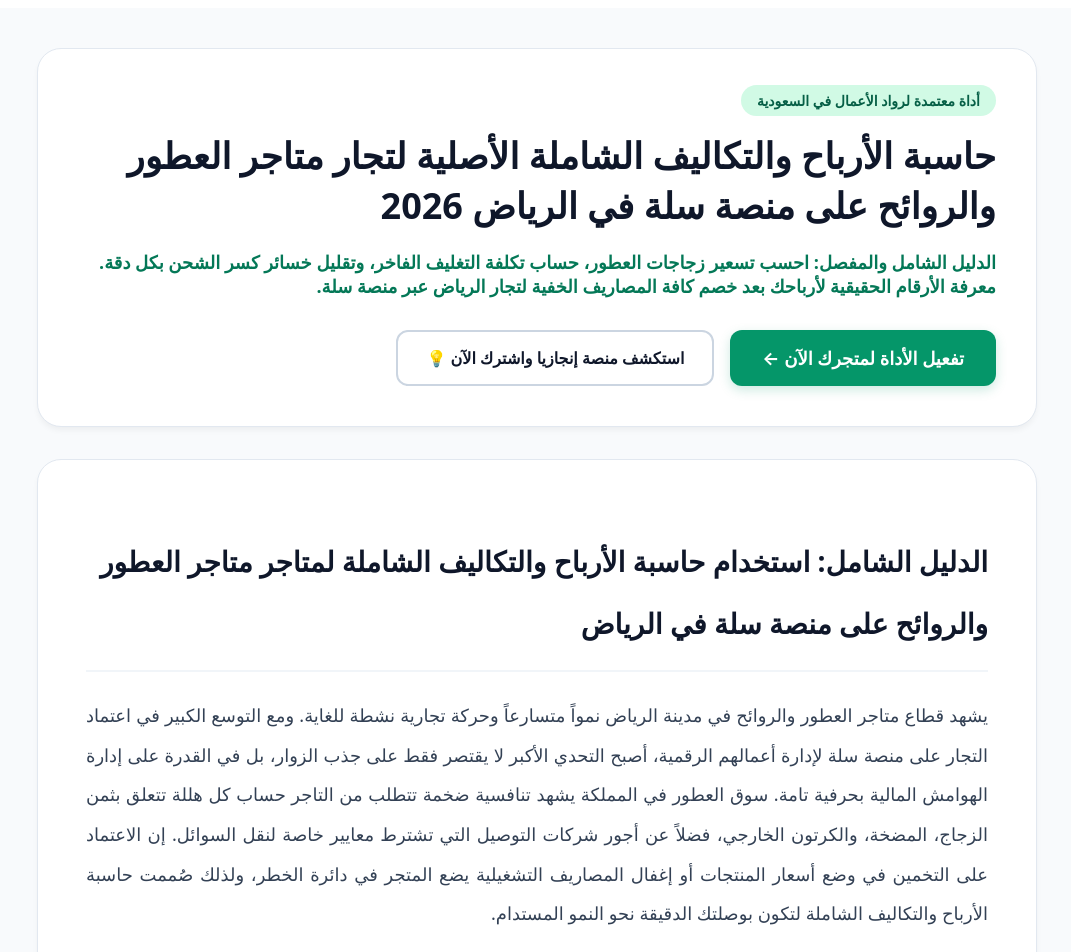
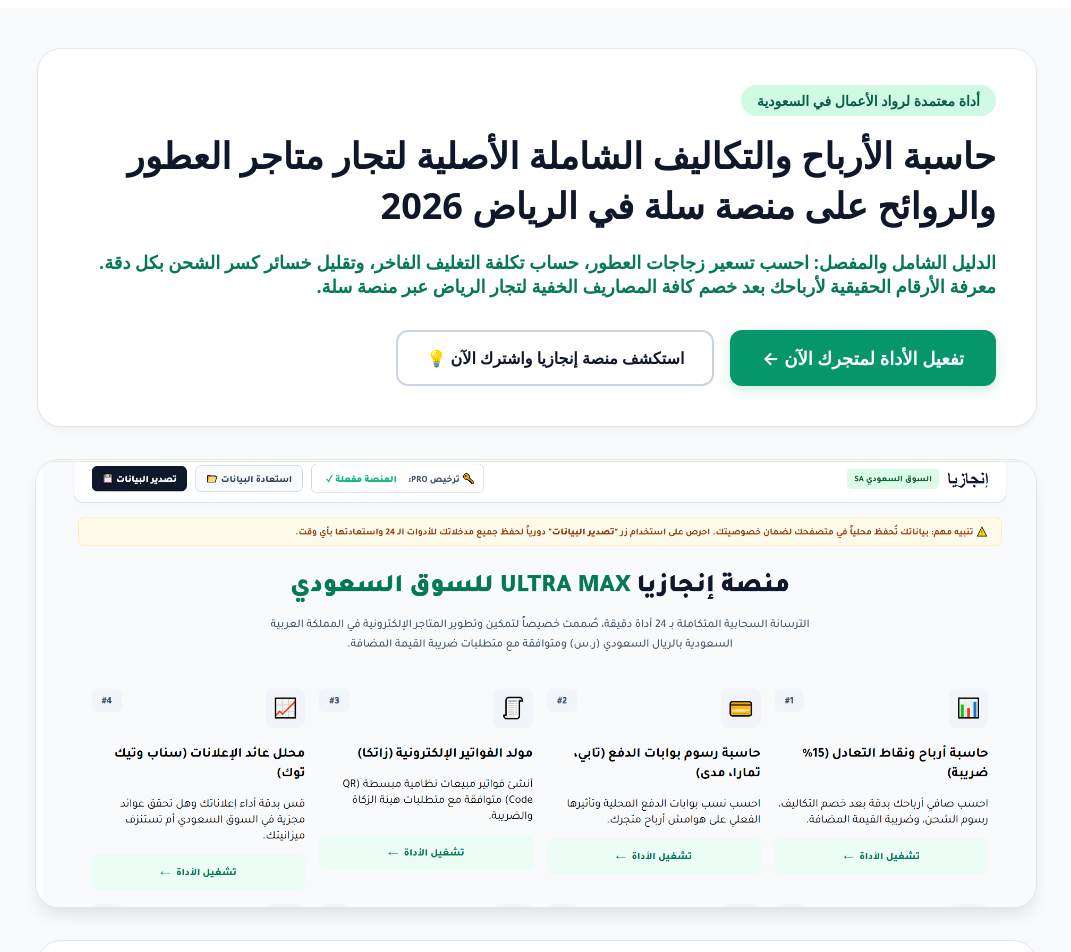
Before and after one commit to engaziasa-lang/engazia-app, a Next.js app: page /seo/1 in a window 1280 px wide. Shown: the top 952 px of the page, without its empty margins (103-1174 px from the left). Built offline with nearby package versions, Linux system fonts and the light colour scheme.

Commit message:
Update page.tsx

```diff
--- a/app/seo/[slug]/page.tsx
+++ b/app/seo/[slug]/page.tsx
@@ -13,7 +13,6 @@ export default async function ProgrammaticSeoPage({ params }: PageProps) {
 
   const pageData = generateSeoContent(slug);
 
-  // مصفوفة توليد 6 روابط ربط داخلي ذكية ومتنوعة لتقوية السيو
   const relatedLinks = [
     { title: "حاسبة أرباح متاجر العطور على سلة", href: "/seo/profit-salla-perfumes-riyadh" },
     { title: "حاسبة رسوم بوابات الدفع لمتاجر العبايات", href: "/seo/fees-zid-abaya-jeddah" },
@@ -39,17 +38,13 @@ export default async function ProgrammaticSeoPage({ params }: PageProps) {
             {pageData.subtitle}
           </p>
 
-          {/* أزرار اتخاذ القرار المزدوجة (Dual CTA Buttons) */}
           <div style={{ display: 'flex', flexWrap: 'wrap', gap: '16px', alignItems: 'center' }}>
-            {/* الزر الرئيسي لتفعيل الأداة الحالية */}
             <a
               href={pageData.actionUrl}
               style={{ display: 'inline-block', backgroundColor: '#059669', color: '#fff', padding: '16px 32px', borderRadius: '12px', fontWeight: 'bold', textDecoration: 'none', fontSize: '18px', transition: 'background-color 0.3s', boxShadow: '0 4px 12px rgba(5, 150, 105, 0.2)' }}
             >
               تفعيل الأداة لمتجرك الآن ←
             </a>
-
-            {/* الزر الثانوي المحدث لتوجه الزائر لرابط المنصة الرئيسي للاشتراك واستكشاف باقي الأدوات */}
             <a
               href="https://engazia-app.vercel.app/hub/sa"
               style={{ display: 'inline-block', backgroundColor: '#ffffff', color: '#0f172a', border: '2px solid #cbd5e1', padding: '15px 28px', borderRadius: '12px', fontWeight: 'bold', textDecoration: 'none', fontSize: '16px', transition: 'all 0.3s' }}
@@ -58,6 +53,26 @@ export default async function ProgrammaticSeoPage({ params }: PageProps) {
             </a>
           </div>
         </header>
+
+        {/* --- قسم صورة الأداة (العرض الديناميكي والحجم المثالي) --- */}
+        <div style={{ width: '100%', textAlign: 'center', margin: '0 auto' }}>
+          <img
+            src={pageData.imagePath}
+            alt={pageData.title}
+            style={{
+              maxWidth: '100%',
+              height: 'auto',
+              maxHeight: '450px', // يمنع الصورة من أن تصبح عملاقة على الشاشات الكبيرة
+              borderRadius: '24px',
+              boxShadow: '0 10px 15px -3px rgba(0, 0, 0, 0.1)',
+              border: '1px solid #e2e8f0',
+              objectFit: 'cover', // يحافظ على تناسق الأبعاد
+              display: 'block',
+              margin: '0 auto'
+            }}
+            loading="lazy"
+          />
+        </div>
 
         {/* المقال التفصيلي (SEO Content) */}
         <article style={{ backgroundColor: '#ffffff', padding: '48px', borderRadius: '24px', border: '1px solid #e2e8f0', boxShadow: '0 4px 6px -1px rgba(0, 0, 0, 0.05)', color: '#334155', lineHeight: '2.2' }}>
@@ -92,7 +107,7 @@ export default async function ProgrammaticSeoPage({ params }: PageProps) {
           </div>
         </section>
 
-        {/* شبكة الربط الداخلي (6 روابط متنوعة) */}
+        {/* شبكة الربط الداخلي */}
         <section style={{ backgroundColor: '#0f172a', color: '#ffffff', padding: '40px', borderRadius: '24px', boxShadow: '0 10px 25px rgba(0,0,0,0.1)' }}>
           <h3 style={{ fontSize: '22px', fontWeight: 'bold', marginBottom: '16px', textAlign: 'right' }}>
             أدوات وحلول سيو مخصصة للمتاجر السعودية
```
